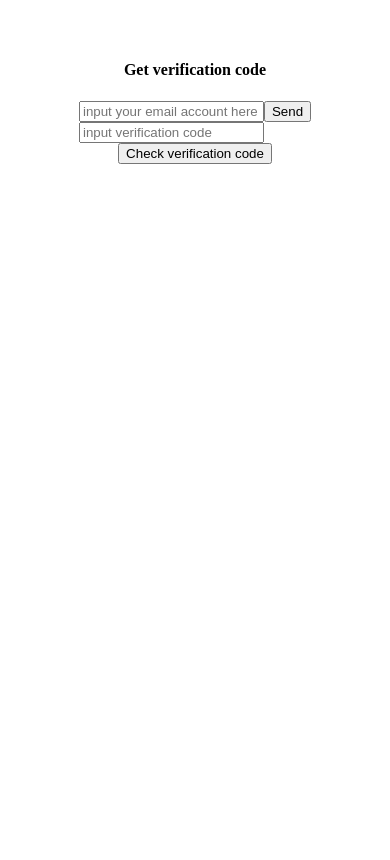
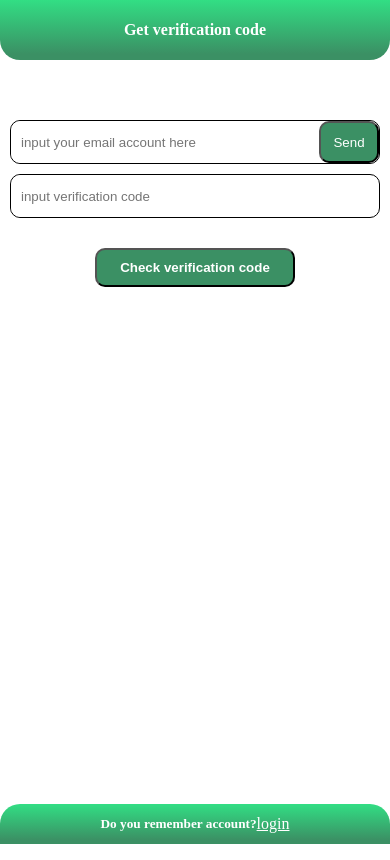
Before and after one commit to AnRiyan1912/sistem-absence-employe-fe-vue-js, a Vue app: page /forgot_password in a window 390 px wide. Built offline with nearby package versions, Linux system fonts and the light colour scheme.

Commit message:
add styling in forgot password and change password view

```diff
--- a/src/components/toast/Toast.vue
+++ b/src/components/toast/Toast.vue
@@ -21,7 +21,8 @@ const { message, backgroundColor } = defineProps({
         padding: '10px',
         backgroundColor: backgroundColor,
         color: 'white',
-        borderRadius: '4px'
+        borderRadius: '4px',
+        zIndex: 99999999
       }"
     >
       {{ message }}
--- a/src/router/index.ts
+++ b/src/router/index.ts
@@ -30,7 +30,7 @@ const router = createRouter({
     },
     {
       path: '/login',
-      name: 'login,',
+      name: 'login',
       component: LoginView
     },
     {
--- a/src/views/ChangePasswordView.vue
+++ b/src/views/ChangePasswordView.vue
@@ -29,8 +29,8 @@ const onChangePassword = async () => {
         setTimeout(() => {
           showNotification.value = false
         }, 1800)
-        router.push("/login")
-        sessionStorage.removeItem("verification")
+        router.push('/login')
+        sessionStorage.removeItem('verification')
       }
     }
   } catch (err: any) {
@@ -49,14 +49,90 @@ const onChangePassword = async () => {
     :background-color="toastData.backgroundColor"
     v-if="showNotification"
   />
+  <div class="flex justify-center container-header"><h4>Change password</h4></div>
   <div>
-    <div>
-      <form action="" @submit.prevent="onChangePassword">
-        <input type="text" placeholder="input password" v-model="password" />
-        <input type="text" placeholder="re enter the password" v-model="reEnterPassword" />
-        <button type="submit">Submit</button>
+    <div></div>
+    <div class="flex justify-center">
+      <form action="" @submit.prevent="onChangePassword" class="container-form">
+        <div class="container-input">
+          <input type="text" placeholder="input password" v-model="password" class="input" />
+        </div>
+        <div class="container-input">
+          <input
+            type="text"
+            placeholder="input password again"
+            v-model="reEnterPassword"
+            class="input"
+          />
+        </div>
+        <div class="flex justify-center"><button type="submit" class="button">Submit</button></div>
       </form>
     </div>
   </div>
+  <div class="container-footer"></div>
 </template>
-<style></style>
+<style>
+@media screen and (max-width: 430px) {
+  .container-header {
+    background: rgb(59, 144, 100);
+    background: linear-gradient(0deg, rgba(59, 144, 100, 1) 10%, rgba(50, 222, 132, 1) 100%);
+    position: fixed;
+    top: 0;
+    left: 0;
+    width: 100vw;
+    border-bottom-left-radius: 20px;
+    border-bottom-right-radius: 20px;
+    color: white;
+    height: 60px;
+    z-index: -1;
+  }
+  .container-footer {
+    background: rgb(59, 144, 100);
+    background: linear-gradient(0deg, rgba(59, 144, 100, 1) 10%, rgba(50, 222, 132, 1) 100%);
+    position: fixed;
+    bottom: 0;
+    left: 0;
+    width: 100vw;
+    border-top-left-radius: 20px;
+    border-top-right-radius: 20px;
+    color: white;
+    height: 40px;
+  }
+  .container-form {
+    margin-top: 70px;
+    background-color: #ffffff;
+    height: 400px;
+    width: 370px;
+  }
+  .container-input {
+    border: solid 1px black;
+    border-radius: 10px;
+    transition: box-shadow 0.3s ease;
+    margin-top: 10px;
+  }
+  .input {
+    width: 300px;
+    height: 40px;
+    border-radius: 10px;
+    padding-left: 10px;
+    padding-right: 10px;
+    border: none;
+    outline: none;
+  }
+  .container-input:focus-within {
+    box-shadow: 0 0 6px rgba(0, 0, 0, 0.5);
+  }
+  .button {
+    padding: 10px;
+    background-color: #3b9064;
+    color: #ffffff;
+    width: 200px;
+    border-radius: 10px;
+    font-weight: 700;
+    margin-top: 20px;
+  }
+  .mt-30 {
+    margin-top: 30px;
+  }
+}
+</style>
--- a/src/views/ForgotPasswordView.vue
+++ b/src/views/ForgotPasswordView.vue
@@ -68,23 +68,118 @@ const checkVerificationCode = async () => {
     }, 1800)
   }
 }
+const toLoginView = () => {
+  router.push({name: "login"})
+}
 </script>
 <template>
   <Toast :message="toast.message" :background-color="toast.backgroundColor" v-if="notification" />
+  <div class="flex justify-center container-header"><h4>Get verification code</h4></div>
   <div class="flex justify-center align-center">
-    <div>
-      <div class="flex justify-center"><h4>Get verification code</h4></div>
-      <div class="flex">
-        <input type="text" placeholder="input your email account here" v-model="email" />
-        <div><button type="button" @click.prevent="requestVerificationCode()">Send</button></div>
+    <div class="container-form">
+      <div class="flex mt-10 container-input">
+        <input
+          class="input"
+          type="text"
+          placeholder="input your email account here"
+          v-model="email"
+        />
+        <div>
+          <button type="button" @click.prevent="requestVerificationCode()" class="button-send">
+            Send
+          </button>
+        </div>
       </div>
-      <div>
-        <input type="text" placeholder="input verification code" v-model="verificationCode" />
+      <div class="mt-10 container-input">
+        <input
+          class="input"
+          type="text"
+          placeholder="input verification code"
+          v-model="verificationCode"
+        />
       </div>
-      <div class="flex justify-center align-center">
-        <button @click.prevent="checkVerificationCode()">Check verification code</button>
+      <div class="flex justify-center align-center mt-10">
+        <button @click.prevent="checkVerificationCode()" class="button">
+          Check verification code
+        </button>
       </div>
     </div>
   </div>
+  <div class="container-footer flex justify-center align-center">
+    <h5>Do you remember account?</h5>
+    <u @click="toLoginView()"><p>login</p></u>
+  </div>
 </template>
-<style></style>
+<style>
+@media screen and (max-width: 430px) {
+  .container-header {
+    background: rgb(59, 144, 100);
+    background: linear-gradient(0deg, rgba(59, 144, 100, 1) 10%, rgba(50, 222, 132, 1) 100%);
+    position: fixed;
+    top: 0;
+    left: 0;
+    width: 100vw;
+    border-bottom-left-radius: 20px;
+    border-bottom-right-radius: 20px;
+    color: white;
+    height: 60px;
+    z-index: -1;
+  }
+  .container-footer {
+    background: rgb(59, 144, 100);
+    background: linear-gradient(0deg, rgba(59, 144, 100, 1) 10%, rgba(50, 222, 132, 1) 100%);
+    position: fixed;
+    bottom: 0;
+    left: 0;
+    width: 100vw;
+    border-top-left-radius: 20px;
+    border-top-right-radius: 20px;
+    color: white;
+    height: 40px;
+  }
+  .container-form {
+    margin-top: 70px;
+    background-color: #ffffff;
+    height: 400px;
+    width: 370px;
+  }
+  .container-input {
+    border: solid 1px black;
+    border-radius: 10px;
+    transition: box-shadow 0.3s ease;
+  }
+  .input {
+    width: 320px;
+    height: 40px;
+    border-radius: 10px;
+    padding-left: 10px;
+    padding-right: 10px;
+    border: none;
+    outline: none;
+  }
+  .container-input:focus-within {
+    box-shadow: 0 0 6px rgba(0, 0, 0, 0.5);
+  }
+  .button {
+    padding: 10px;
+    background-color: #3b9064;
+    color: #ffffff;
+    width: 200px;
+    border-radius: 10px;
+    font-weight: 700;
+    margin-top: 20px;
+  }
+  .button-send {
+    padding-left: 10px;
+    padding-top: 5px;
+    padding-right: 10px;
+    padding-bottom: 5px;
+    background-color: #3b9064;
+    color: #ffffff;
+    width: 60px;
+    height: 100%;
+    border-radius: 10px;
+    /* font-weight: 700; */
+  }
+}
+</style>
```
